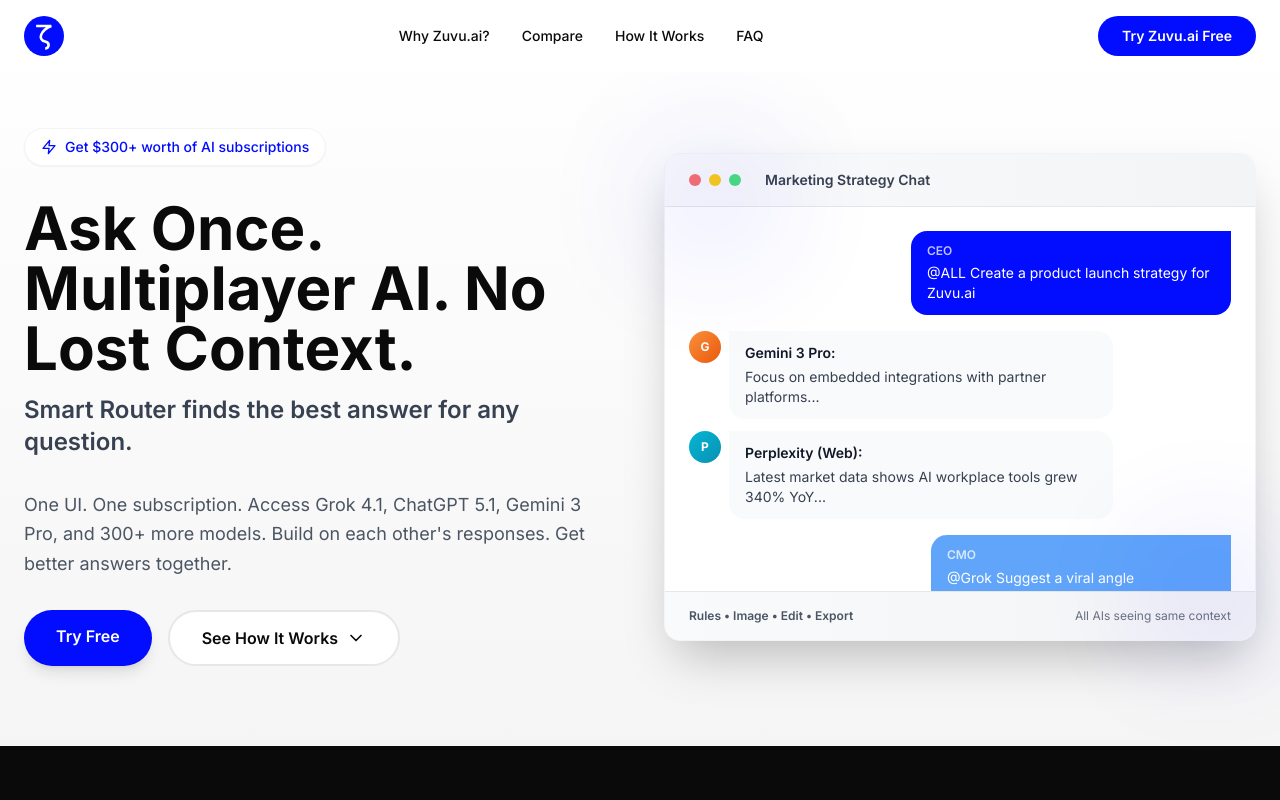
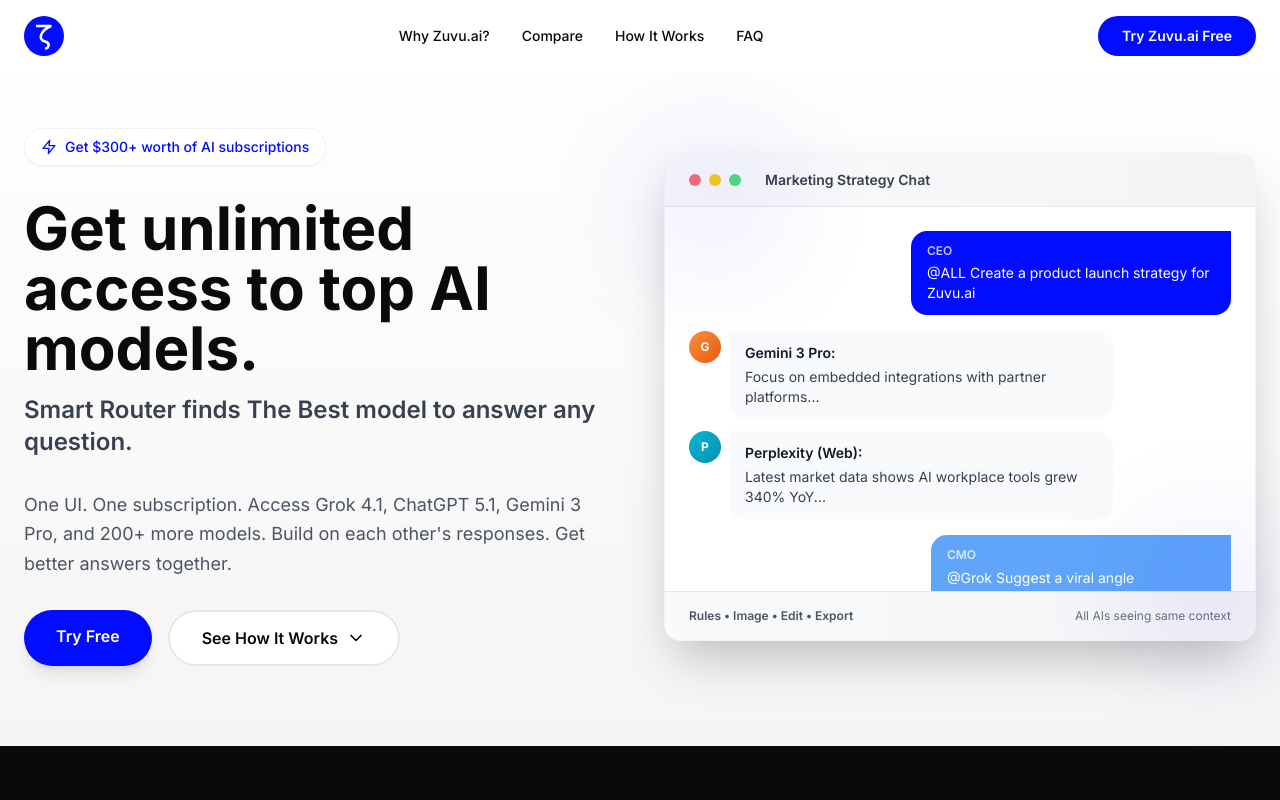
Before and after one commit to danraidev/zuvulanding, a React (Vite) app: page / in a window 1280 px wide. Shown: the top 800 px of the page. Built offline with nearby package versions, Linux system fonts and the light colour scheme.

Commit message:
Updated Hero.tsx

```diff
--- a/src/components/Hero.tsx
+++ b/src/components/Hero.tsx
@@ -17,15 +17,15 @@ export default function Hero({ onTryFree }: HeroProps) {
 
             <div className="space-y-4">
               <h1 className="text-5xl lg:text-6xl font-bold text-[#0a0a0a] leading-tight">
-                Ask Once. Multiplayer AI. No Lost Context.
+                Get unlimited access to top AI models.
               </h1>
               <p className="text-2xl font-semibold text-gray-700">
-                Smart Router finds the best answer for any question.
+                Smart Router finds The Best model to answer any question.
               </p>
             </div>
 
             <p className="text-lg text-gray-600 leading-relaxed">
-              One UI. One subscription. Access Grok 4.1, ChatGPT 5.1, Gemini 3 Pro, and 300+ more models. Build on each other's responses. Get better answers together.
+              One UI. One subscription. Access Grok 4.1, ChatGPT 5.1, Gemini 3 Pro, and 200+ more models. Build on each other's responses. Get better answers together.
             </p>
 
             <div className="flex flex-col sm:flex-row gap-4">
```
